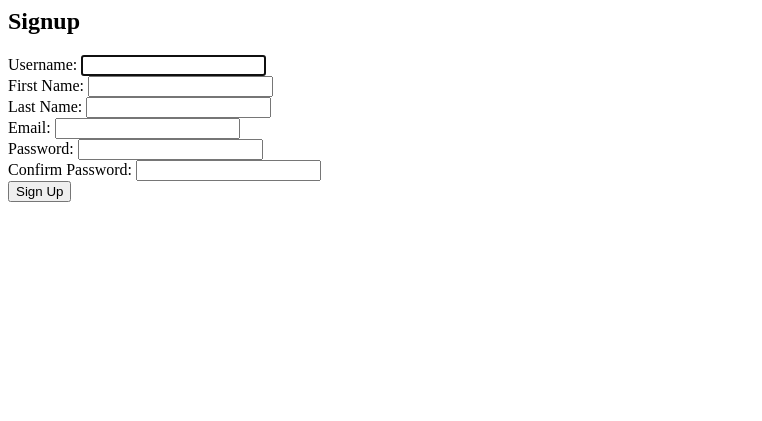
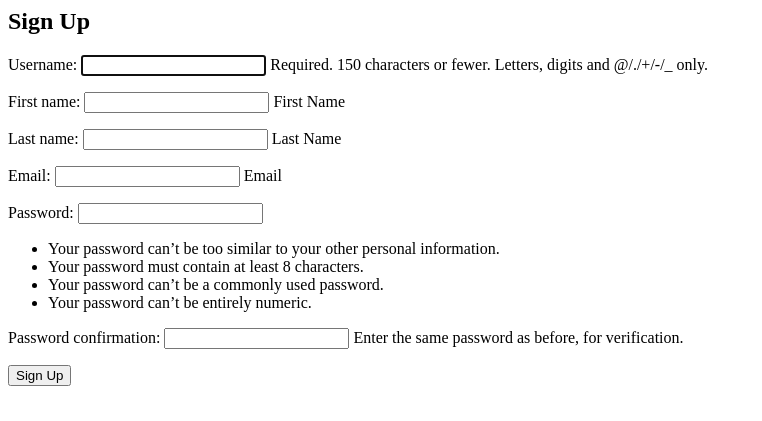
Before and after one commit to Hosseinshahmohammady/optimizer, a Django app: template optimizer/templates/signup.html in a window 1280 px wide. Shown: the top 421 px of the page, without its empty margins (0-762 px from the left). Run offline with Django 5.2, Linux system fonts and the light colour scheme; the template is opened without the code that fills it: values that come from a table or form of the project are taken from there, others are empty.

Commit message:
initial commit.

```diff
--- /dev/null
+++ b/optimizer/templates/activation_invalid.html
@@ -0,0 +1,3 @@
+<!-- activation_invalid.html -->
+<h2>Activation Link Invalid</h2>
+<p>Sorry, but the activation link is invalid or has expired. Please try again or contact support if you need help.</p>
--- a/optimizer/templates/signup.html
+++ b/optimizer/templates/signup.html
@@ -1,13 +1,11 @@
-{% block content %}
-  <h2>Signup</h2>
-
-  <!-- نمایش فرم ثبت نام -->
-  <form method="POST">
+<!-- signup.html -->
+<h2>Sign Up</h2>
+<form method="post">
     {% csrf_token %}
-
-    <!-- نمایش خطاهای فرم -->
+    {{ form.as_p }}
+    <button type="submit">Sign Up</button>
+</form>
 {% if form.errors %}
-      <div class="errors">
     <ul>
         {% for field in form %}
             {% for error in field.errors %}
@@ -15,52 +13,4 @@
             {% endfor %}
         {% endfor %}
     </ul>
-      </div>
 {% endif %}
-
-    <!-- فیلد نام کاربری -->
-    <div class="form-group">
-      <label for="id_username">Username:</label>
-      {{ form.username }}
-    </div>
-
-    <!-- فیلد نام -->
-    <div class="form-group">
-      <label for="id_first_name">First Name:</label>
-      {{ form.first_name }}
-    </div>
-
-    <!-- فیلد نام خانوادگی -->
-    <div class="form-group">
-      <label for="id_last_name">Last Name:</label>
-      {{ form.last_name }}
-    </div>
-
-    <!-- فیلد ایمیل -->
-    <div class="form-group">
-      <label for="id_email">Email:</label>
-      {{ form.email }}
-    </div>
-
-    <!-- فیلد رمز عبور -->
-    <div class="form-group">
-      <label for="id_password1">Password:</label>
-      {{ form.password1 }}
-    </div>
-
-    <!-- فیلد تایید رمز عبور -->
-    <div class="form-group">
-      <label for="id_password2">Confirm Password:</label>
-      {{ form.password2 }}
-    </div>
-
-    <!-- دکمه ارسال فرم -->
-    <button type="submit">Sign Up</button>
-  </form>
-
-  <!-- نمایش پیغام موفقیت -->
-  {% if success %}
-    <p>Thank you for registering. Please check your email to confirm your registration.</p>
-  {% endif %}
-
-{% endblock %}
```
Lines whose indentation alone changed are shown as unchanged.
